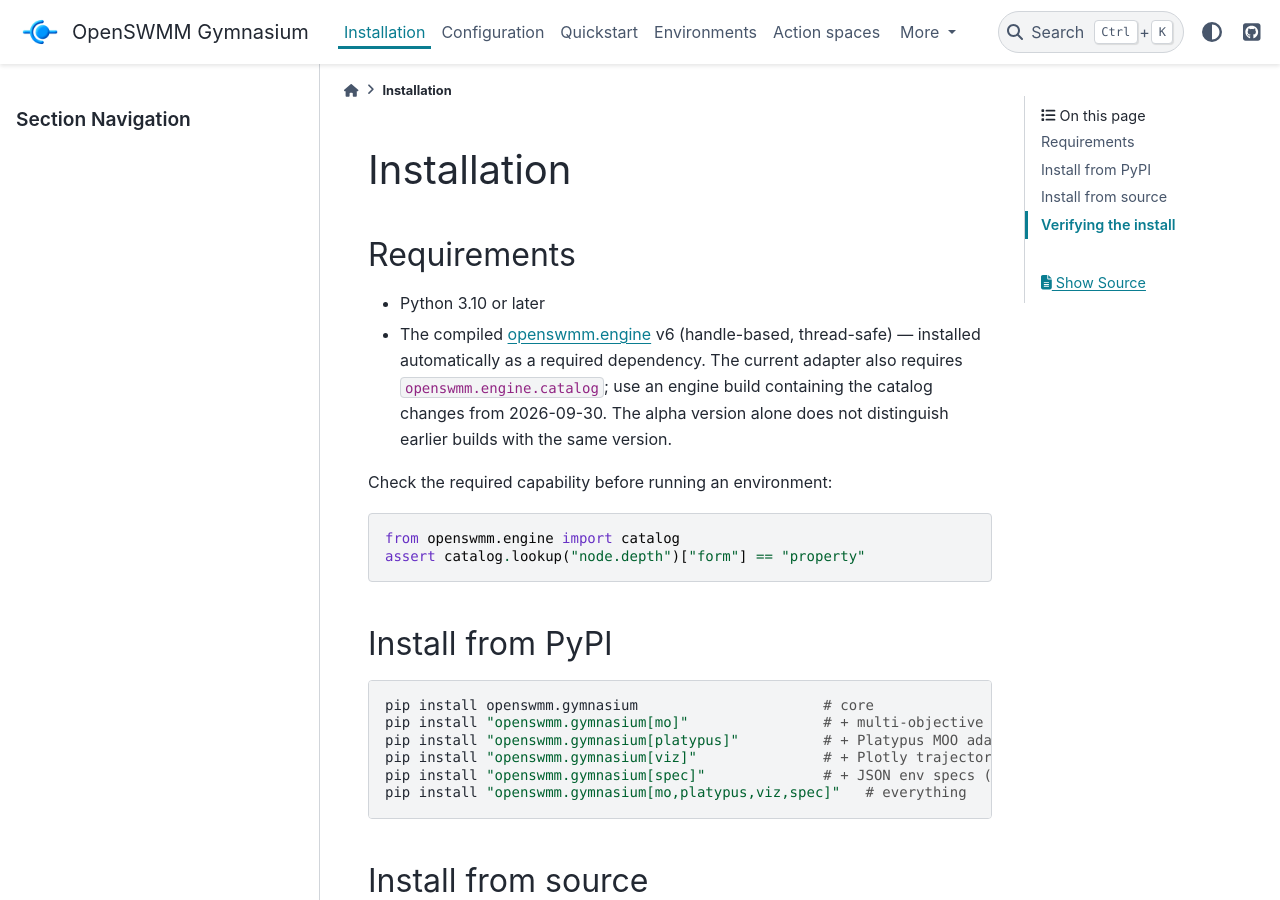
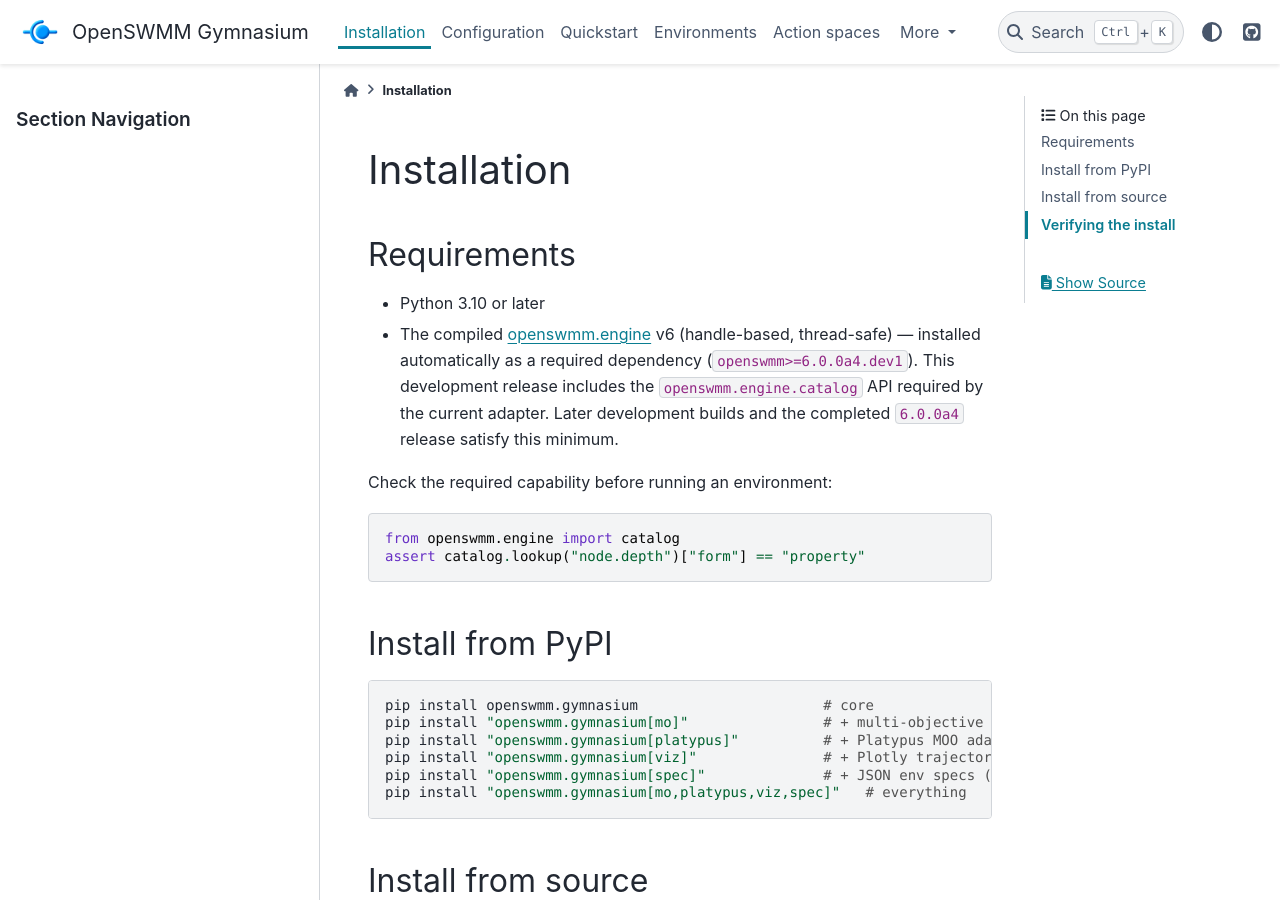
Before and after one commit to HydroCouple/openswmm.gymnasium, a Sphinx documentation site: the page built from docs/getting-started/installation.md, in a window 1280 px wide and 900 px high. Built offline with Sphinx 7.4.7 and the PyData theme 0.15.4, drawn with Linux system fonts in a browser that asks for light colours.

Commit message:
build: require openswmm 6.0.0a4.dev1 development wheels

```diff
--- a/docs/getting-started/installation.md
+++ b/docs/getting-started/installation.md
@@ -5,9 +5,9 @@
 - Python 3.10 or later
 - The compiled [openswmm.engine](https://github.com/HydroCouple/openswmm.engine)
   v6 (handle-based, thread-safe) — installed automatically as a required
-  dependency. The current adapter also requires `openswmm.engine.catalog`;
-  use an engine build containing the catalog changes from 2026-09-30. The
-  alpha version alone does not distinguish earlier builds with the same version.
+  dependency (`openswmm>=6.0.0a4.dev1`). This development release includes
+  the `openswmm.engine.catalog` API required by the current adapter. Later
+  development builds and the completed `6.0.0a4` release satisfy this minimum.
 
 Check the required capability before running an environment:
 
--- a/pyproject.toml
+++ b/pyproject.toml
@@ -49,7 +49,7 @@
     "numpy>=1.21",
     # openswmm.engine v6 — handle-based, thread-safe. Legacy v5 singleton
     # solver under openswmm.legacy.engine is NOT a fallback.
-    "openswmm>=6.0.0a4",
+    "openswmm>=6.0.0a4.dev1",
 ]
 
 [project.optional-dependencies]
```
Also changed, not shown: 2 other files.
